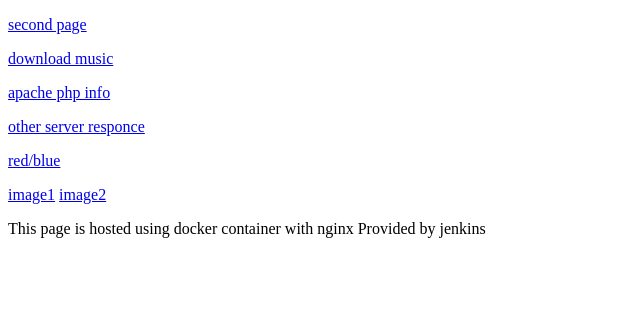
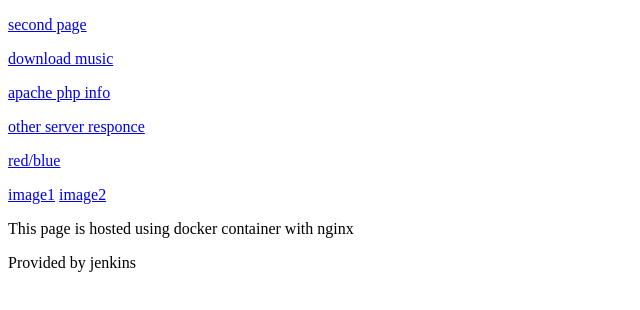
Before and after one commit to sklknn/task15, a plain HTML site: page nginx/ngxhtml/index.html in a window 1280 px wide. Shown: the whole page, without its empty margins (0-640 px from the left). Drawn offline with Linux system fonts and the light colour scheme.

Commit message:
fix html

```diff
--- a/nginx/ngxhtml/index.html
+++ b/nginx/ngxhtml/index.html
@@ -4,16 +4,16 @@
 </head>
 <body>
 
-        <p><a href="secondpage/">second page</a></p>
-        <p><a href="music/">download music</a></p>
-        <p><a href="info.php/">apache php info</a></p>
-        <p><a href="apache/">other server responce</a></p>
-        <p><a href="redblue/">red/blue</a></p>
+  <p><a href="secondpage/">second page</a></p>
+  <p><a href="music/">download music</a></p>
+  <p><a href="info.php/">apache php info</a></p>
+  <p><a href="apache/">other server responce</a></p>
+  <p><a href="redblue/">red/blue</a></p>
 	<p><a href="image1/">image1</a> <a href="image2/">image2</a></p>
 
-    This page is hosted using docker container with nginx
+  <p>This page is hosted using docker container with nginx</p>
 
-    Provided by jenkins
+  <p>Provided by jenkins</p>
 
 </body>
 </html>
```
